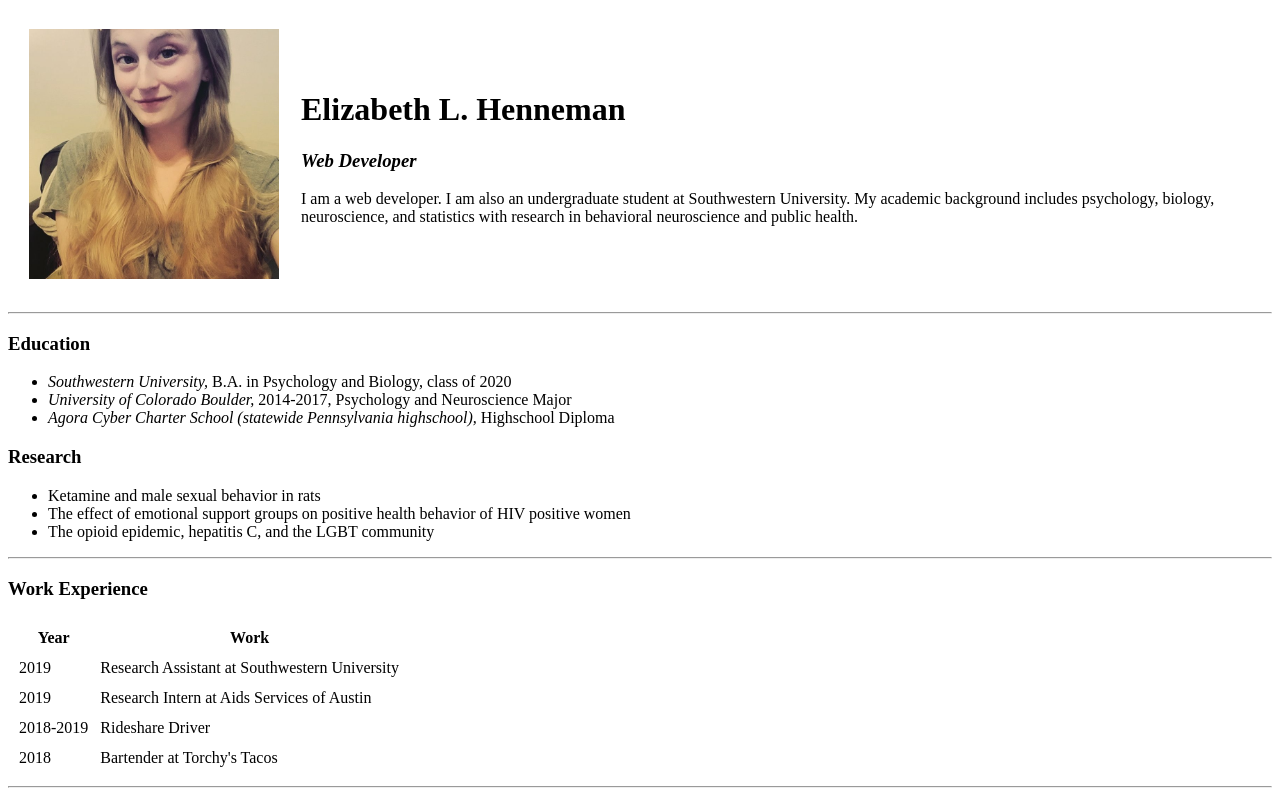
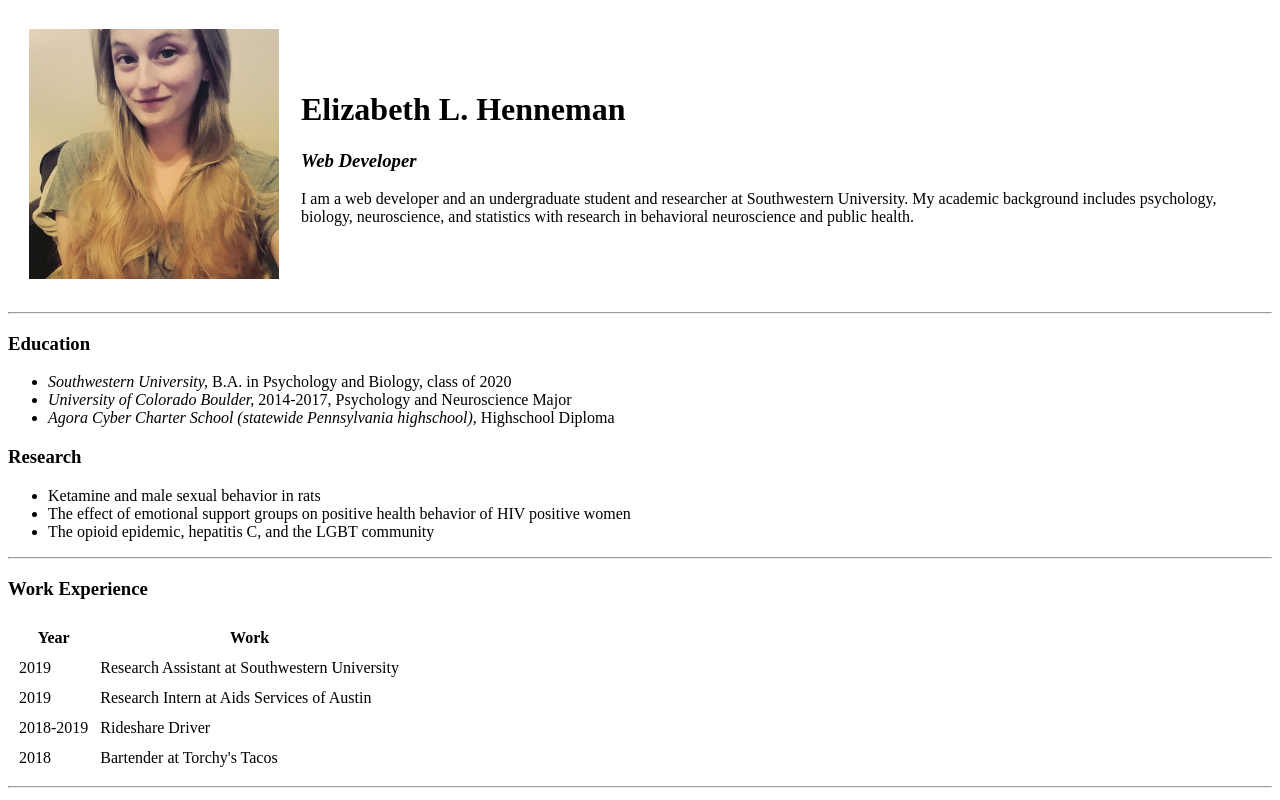
Before and after one commit to elizabethhenneman/cv, a plain HTML site: page index.html in a window 1280 px wide. Shown: the top 800 px of the page. Drawn offline with Linux system fonts and the light colour scheme.

Commit message:
updated bio grammar and title

```diff
--- a/index.html
+++ b/index.html
@@ -14,7 +14,7 @@
         <td>
           <h1>Elizabeth L. Henneman</h1>
           <h3><em>Web Developer</em></h3>
-          <p>I am a web developer. I am also an undergraduate student at Southwestern University.
+          <p>I am a web developer and an undergraduate student and researcher at Southwestern University.
             My academic background includes psychology, biology, neuroscience, and statistics with research in behavioral neuroscience and public health.</p>
         </td>
       </tr>
```
